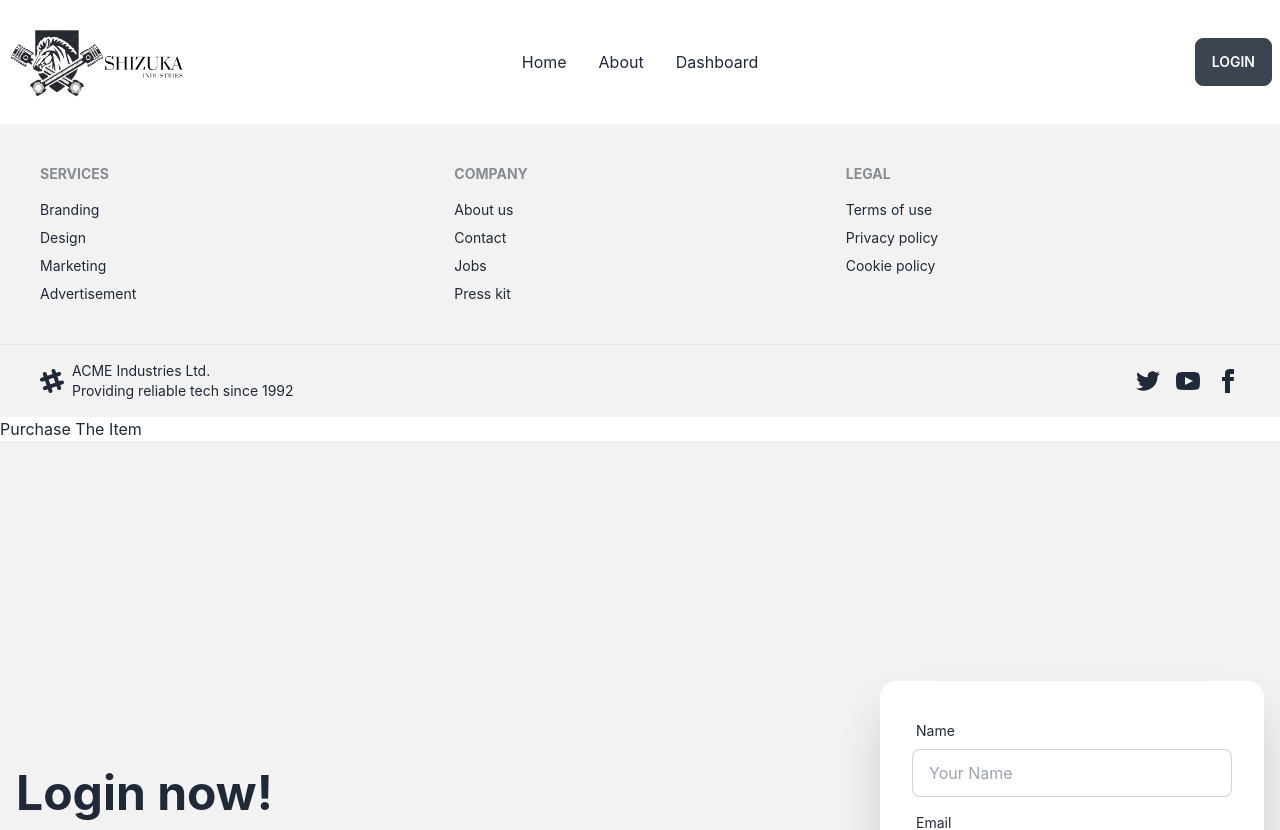
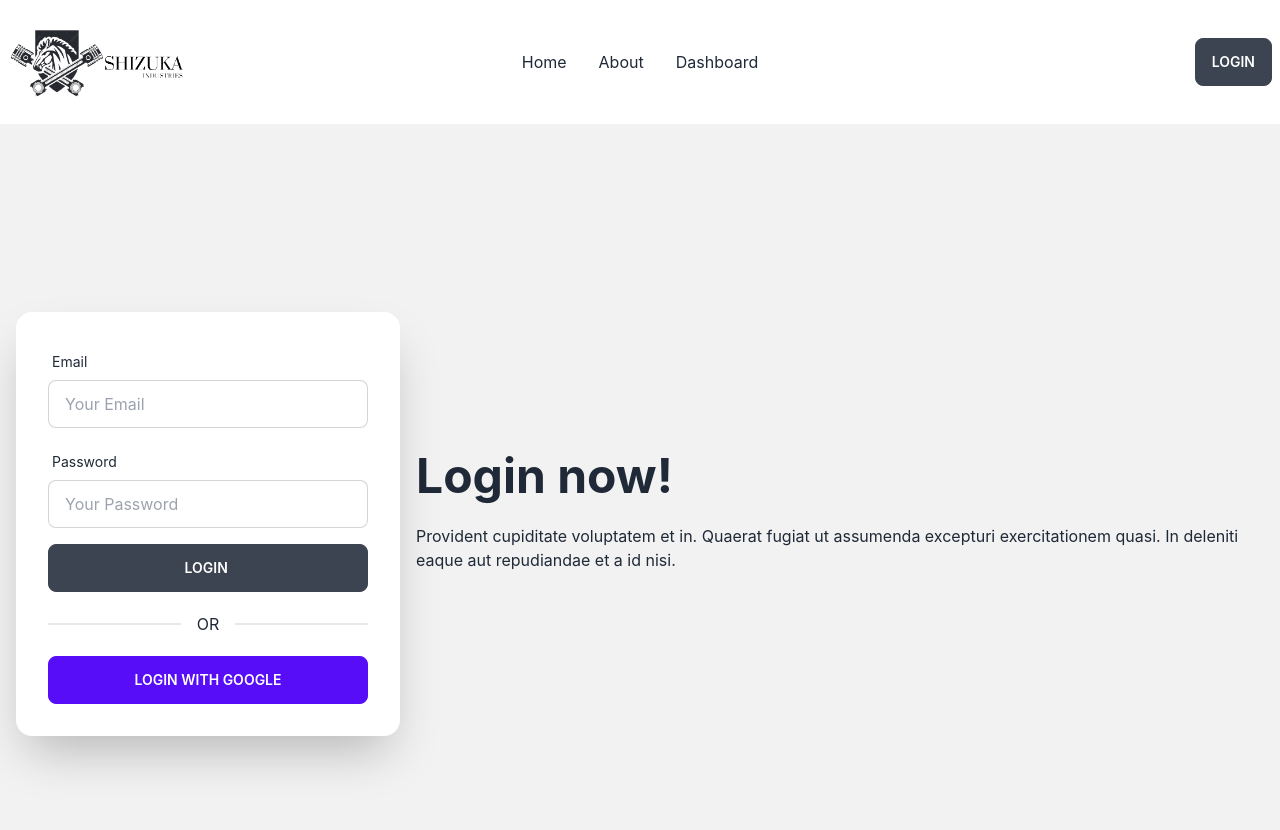
Before and after one commit to RohanSha05/shizuka-industry-website, a React (Create React App) app: page /login in a window 1280 px wide. Shown: the top 830 px of the page. Built offline with nearby package versions, Linux system fonts and the light colour scheme; no server answers.

Commit message:
loginAdded

```diff
--- a/package.json
+++ b/package.json
@@ -10,6 +10,8 @@
     "firebase": "^9.8.1",
     "react": "^18.1.0",
     "react-dom": "^18.1.0",
+    "react-firebase-hooks": "^5.0.3",
+    "react-hook-form": "^7.31.2",
     "react-router-dom": "^6.3.0",
     "react-scripts": "5.0.1",
     "web-vitals": "^2.1.4"
--- a/src/App.js
+++ b/src/App.js
@@ -1,6 +1,7 @@
 import { Route, Routes } from 'react-router-dom';
 import './App.css';
 import Home from './components/Pages/Home/Home';
+import Login from './components/Pages/Login/Login';
 import Footer from './components/Pages/Shared/Footer/Footer';
 import Navbar from './components/Pages/Shared/Navbar/Navbar';
 import Purchase from './components/Purchase/Purchase';
@@ -12,9 +13,9 @@ function App() {
       <Routes>
         <Route path='/' element={<Home></Home>}></Route>
         <Route path='/purchase' element={<Purchase></Purchase>}></Route>
+        <Route path='/login' element={<Login></Login>}></Route>
       </Routes>
       <Footer></Footer>
-      <Purchase></Purchase>
     </div>
   );
 }
--- a/src/components/Pages/Home/Parts/Part.js
+++ b/src/components/Pages/Home/Parts/Part.js
@@ -2,7 +2,6 @@ import React from 'react';
 import { Link } from 'react-router-dom';
 
 const Part = ({ part }) => {
-    console.log(part)
     return (
         <div class="card w-80 bg-base-100 shadow-xl">
             <figure class="px-10 pt-10">
--- a/src/components/Pages/Home/Parts/Parts.js
+++ b/src/components/Pages/Home/Parts/Parts.js
@@ -5,7 +5,7 @@ const Parts = () => {
     const [parts, setParts] = useState([]);
 
     useEffect(() => {
-        fetch('items.json')
+        fetch('http://localhost:5000/part')
             .then(res => res.json())
             .then(data => setParts(data))
     }, [])
--- /dev/null
+++ b/src/components/Pages/Login/Login.js
@@ -0,0 +1,88 @@
+import React from 'react';
+import auth from '../../../firebase.init';
+import { useSignInWithGoogle } from 'react-firebase-hooks/auth';
+import { useForm } from "react-hook-form";
+
+
+const Login = () => {
+
+    const [signInWithGoogle, user, loading, error] = useSignInWithGoogle(auth);
+    const { register, formState: { errors }, handleSubmit } = useForm();
+
+    if (user) {
+        console.log(user)
+    }
+
+    const onSubmit = data => {
+        console.log(data)
+    }
+
+    return (
+        <div class="hero min-h-screen bg-base-200">
+            <div class="hero-content flex-col lg:flex-row-reverse">
+                <div class="text-center lg:text-left">
+                    <h1 class="text-5xl font-bold">Login now!</h1>
+                    <p class="py-6">Provident cupiditate voluptatem et in. Quaerat fugiat ut assumenda excepturi exercitationem quasi. In deleniti eaque aut repudiandae et a id nisi.</p>
+                </div>
+                <div class="card flex-shrink-0 w-full max-w-sm shadow-2xl bg-base-100">
+                    <div class="card-body">
+                        <form onSubmit={handleSubmit(onSubmit)}>
+
+                            <div class="form-control w-full max-w-xs">
+                                <label class="label">
+                                    <span class="label-text">Email</span>
+                                </label>
+                                <input type="email" placeholder="Your Email" class="input input-bordered w-full max-w-xs"
+                                    {...register("email", {
+                                        required: {
+                                            value: true,
+                                            message: 'Email is required'
+                                        },
+                                        pattern: {
+                                            value: /[a-z0-9]+@[a-z]+\.[a-z]{2,3}/,
+                                            message: 'Provide a valid email'
+                                        }
+                                    })}
+                                />
+                                <label class="label">
+                                    {errors.email?.type === 'required' && <span class="label-text-alt text-red-500">{errors.email.message}</span>}
+                                    {errors.email?.type === 'pattern' && <span class="label-text-alt text-red-500">{errors.email.message}</span>}
+                                </label>
+                            </div>
+
+                            <div class="form-control w-full max-w-xs">
+                                <label class="label">
+                                    <span class="label-text">Password</span>
+                                </label>
+                                <input type="password" placeholder="Your Password" class="input input-bordered w-full max-w-xs"
+                                    {...register("password", {
+                                        required: {
+                                            value: true,
+                                            message: 'Password is required'
+                                        },
+                                        minLength: {
+                                            value: 6,
+                                            message: 'Must be 6 characters or long'
+                                        }
+                                    })}
+                                />
+                                <label class="label">
+                                    {errors.password?.type === 'required' && <span class="label-text-alt text-red-500">{errors.password.message}</span>}
+                                    {errors.password?.type === 'minLength' && <span class="label-text-alt text-red-500">{errors.password.message}</span>}
+                                </label>
+                            </div>
+
+                            <input className='btn w-full max-w-xs' type="submit" value='Login ' />
+                        </form>
+                        <div class="divider">OR</div>
+                        <button
+                            onClick={() => signInWithGoogle()}
+                            class="btn btn-primary">Login With Google</button>
+                    </div>
+                </div>
+            </div>
+        </div>
+    );
+};
+
+export default Login;
--- a/src/components/Pages/Shared/Navbar/Navbar.js
+++ b/src/components/Pages/Shared/Navbar/Navbar.js
@@ -31,7 +31,7 @@ const Navbar = () => {
                 </ul>
             </div>
             <div class="navbar-end">
-                <a class="btn">Login</a>
+                <Link to='/login' className='btn'>Login</Link>
             </div>
         </div>
     );
--- a/src/components/Purchase/Purchase.js
+++ b/src/components/Purchase/Purchase.js
@@ -1,6 +1,7 @@
 import React from 'react';
 
 const Purchase = () => {
+
     return (
         <div>
             <h2>Purchase The Item</h2>
```
Also changed, not shown: 1 other file (tests, documents, lock files or other folders).
